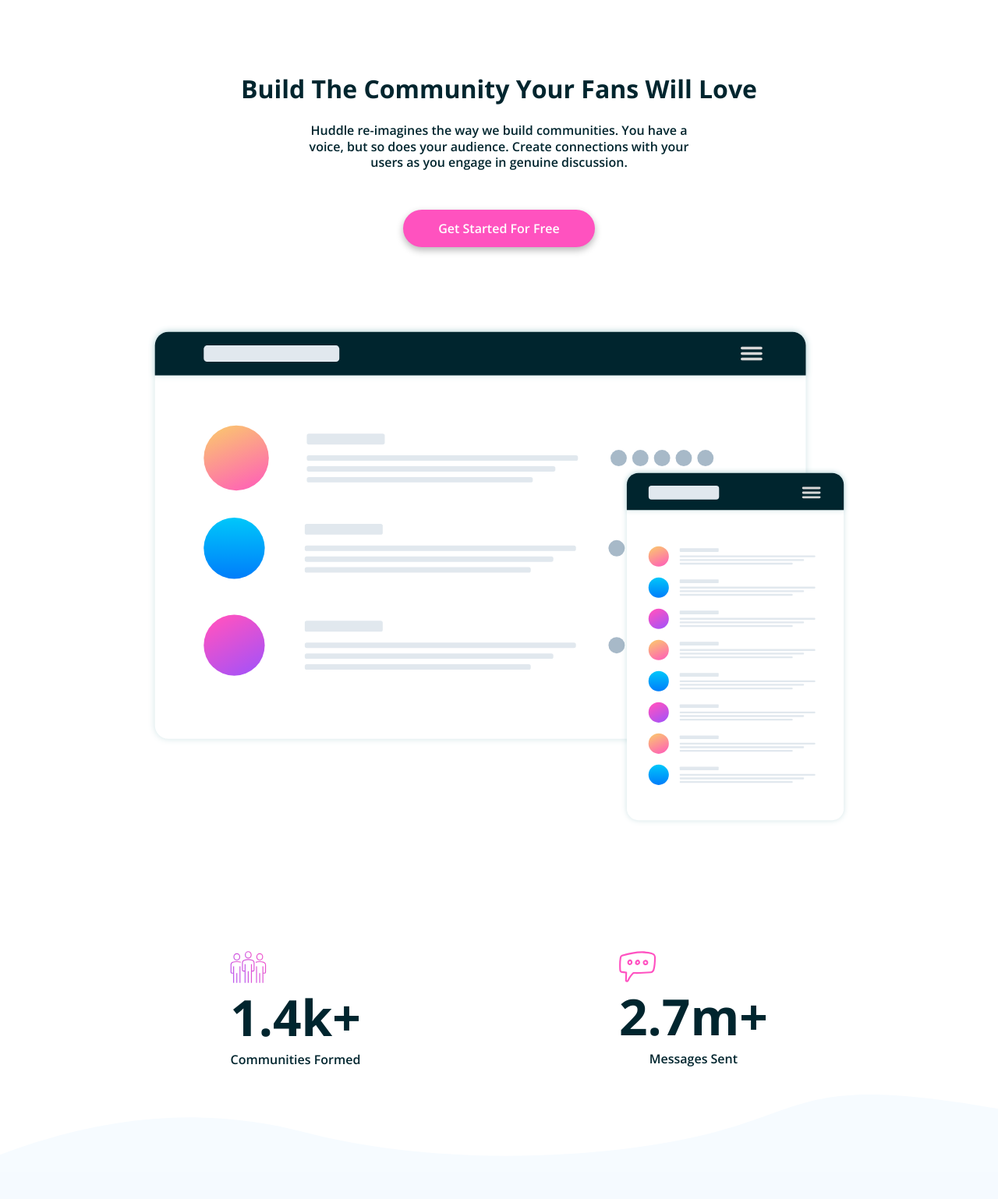
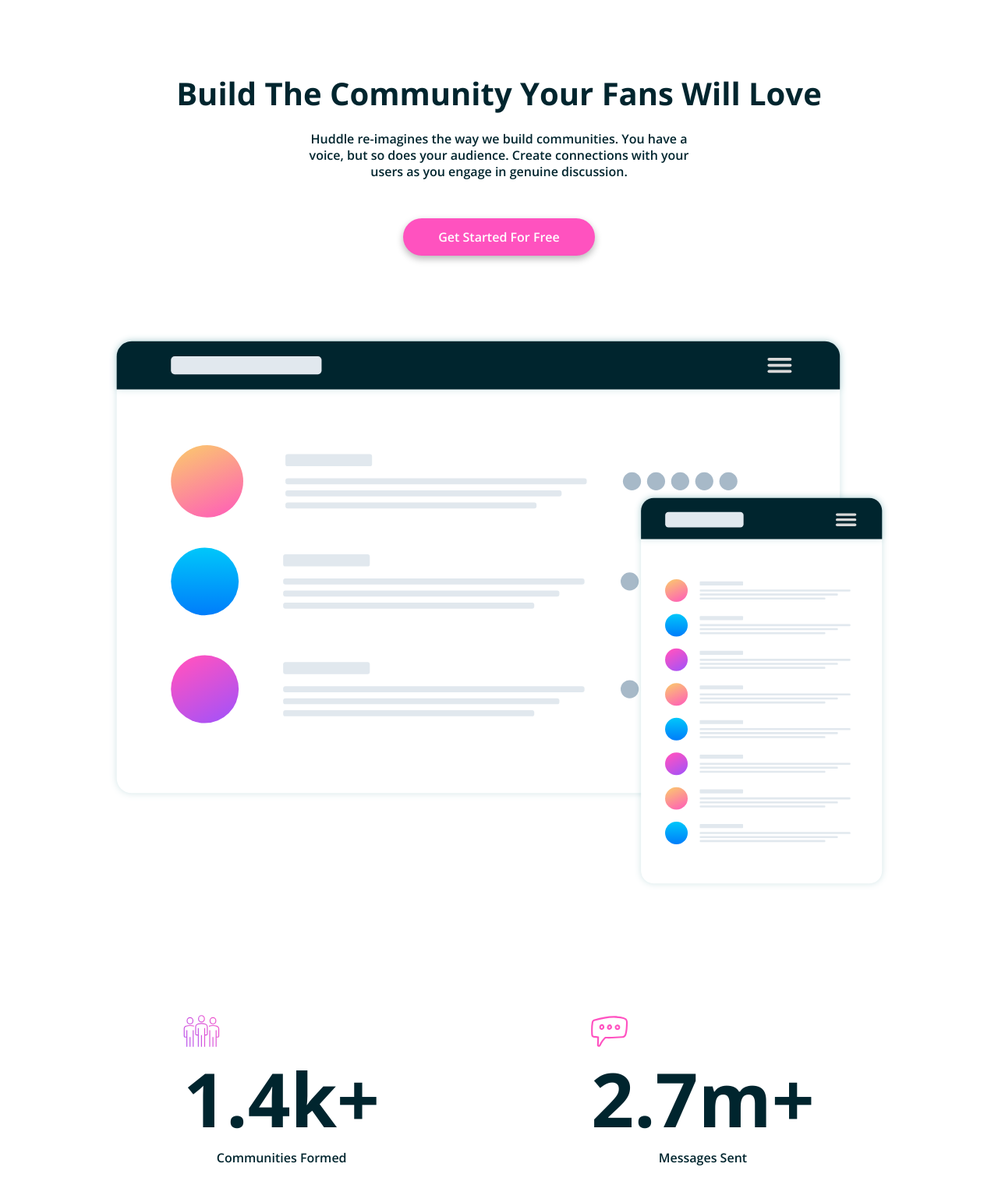
Before and after one commit to antonioZc/Huddle, a plain HTML site: page index.html in a window 1280 px wide. Shown: the part 62-1600 px from the top of the page at 78% size. Drawn offline with nearby package versions, Linux system fonts and the light colour scheme.

Commit message:
commit changes

```diff
--- a/styles.css
+++ b/styles.css
@@ -91,13 +91,13 @@
     width: 100%;
     margin: 0 auto;
     margin-bottom: 20px;
-    max-width: 900px;
+    max-width: 1000px;
 }
 
 
 .community{
     position: relative;
-    padding-bottom: 4rem;
+    padding-bottom: 5rem;
     --wave-bottom: url(images/bg-section-top-mobile-1.svg);
 }
 
@@ -190,7 +190,7 @@
     text-align: center;
     --wave-top: url(images/bg-section-bottom-mobile-1.svg);
     --wave-bottom: url(images/bg-footer-top-mobile.svg);
-    padding: 100px 0;
+    padding: 150px 0;
 }
 
 .question_texts{
@@ -306,7 +306,7 @@
     }
 
     .build_title{
-        font-size: 2rem;
+        font-size: 2.5rem;
         padding-bottom: 20px;
         color: var(--Very-Dark-Cyan);
         line-height: 1.4;
@@ -319,6 +319,10 @@
         align-items: center;
         justify-content: space-evenly;
 
+    }
+
+    .community_amount{
+        font-size: 6rem;
     }
 
     .grow_container{
@@ -336,7 +340,8 @@
         display: block;
         width: 45%;
         margin: 0 auto;
-        max-width: 450px;
+        max-width: 600px;
+
     }
 
     .grow_texts{
```
